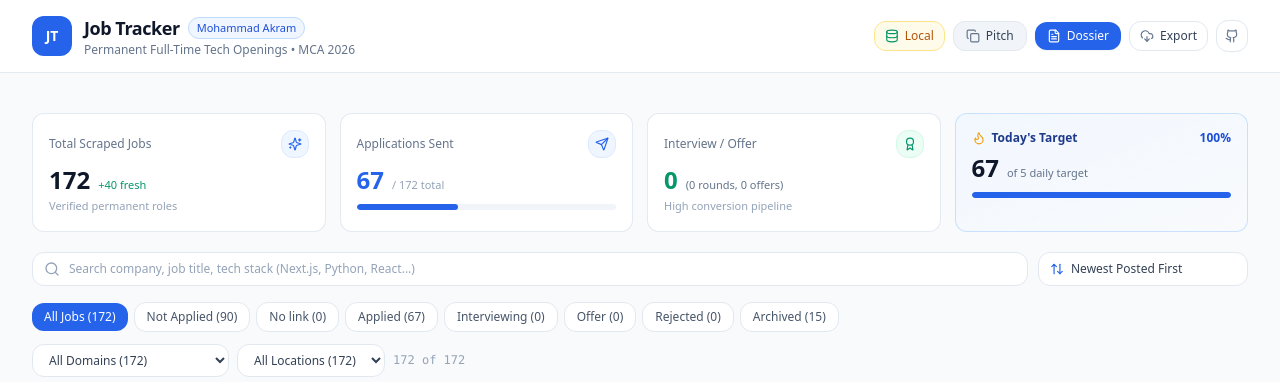
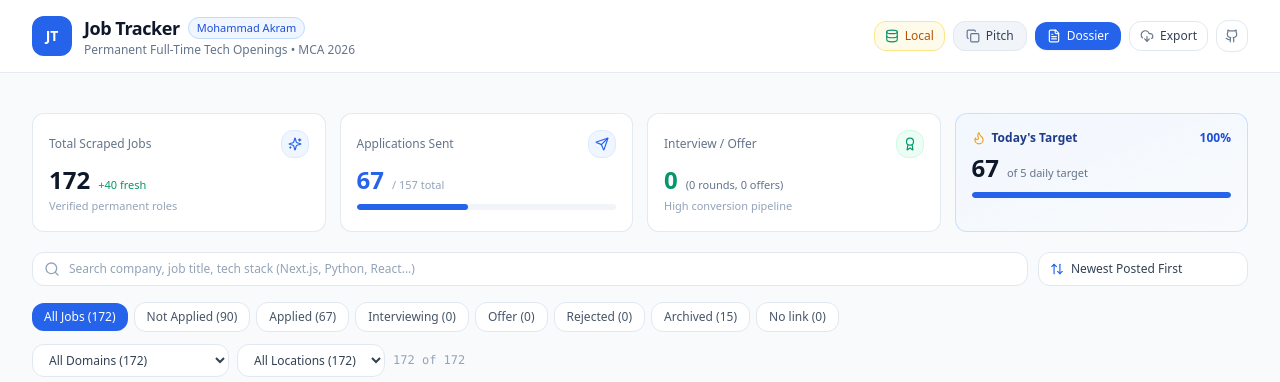
Before and after one commit to imAkram19/job-tracker, a Next.js app: page / in a window 1280 px wide. Shown: the top 382 px of the page. Built offline with nearby package versions, Linux system fonts and the light colour scheme; no server answers.

Commit message:
Refine application totals and filter order

```diff
--- a/src/components/FilterControls.tsx
+++ b/src/components/FilterControls.tsx
@@ -45,12 +45,12 @@ export const FilterControls: React.FC<FilterControlsProps> = ({
   const statusTabs = [
     { id: 'ALL', label: 'All Jobs' },
     { id: 'Not Applied', label: 'Not Applied' },
-    { id: 'No link', label: 'No link' },
     { id: 'Applied', label: 'Applied' },
     { id: 'Interviewing', label: 'Interviewing' },
     { id: 'Offer', label: 'Offer' },
     { id: 'Rejected', label: 'Rejected' },
     { id: 'Archived', label: 'Archived' },
+    { id: 'No link', label: 'No link' },
   ];
 
   const clearAllFilters = () => {
--- a/src/components/StatsDashboard.tsx
+++ b/src/components/StatsDashboard.tsx
@@ -16,6 +16,10 @@ interface StatsDashboardProps {
 
 export const StatsDashboard: React.FC<StatsDashboardProps> = ({ jobs, tracking }) => {
   const totalJobs = jobs.length;
+  const actionableJobs = jobs.filter((job) => {
+    const status = tracking[job.id]?.status || 'Not Applied';
+    return status !== 'No link' && status !== 'Archived';
+  }).length;
 
   let appliedCount = 0;
   let interviewingCount = 0;
@@ -75,12 +79,12 @@ export const StatsDashboard: React.FC<StatsDashboardProps> = ({ jobs, tracking }
         </div>
         <div className="flex items-baseline gap-2">
           <span className="text-2xl font-bold text-blue-600">{appliedCount}</span>
-          <span className="text-[11px] text-slate-400">/ {totalJobs} total</span>
+          <span className="text-[11px] text-slate-400">/ {actionableJobs} total</span>
         </div>
         <div className="mt-2 w-full bg-slate-100 h-1.5 rounded-full overflow-hidden">
           <div
             className="bg-blue-600 h-full rounded-full transition-all duration-500"
-            style={{ width: `${Math.round((appliedCount / (totalJobs || 1)) * 100)}%` }}
+            style={{ width: `${Math.round((appliedCount / (actionableJobs || 1)) * 100)}%` }}
           />
         </div>
       </div>
```
